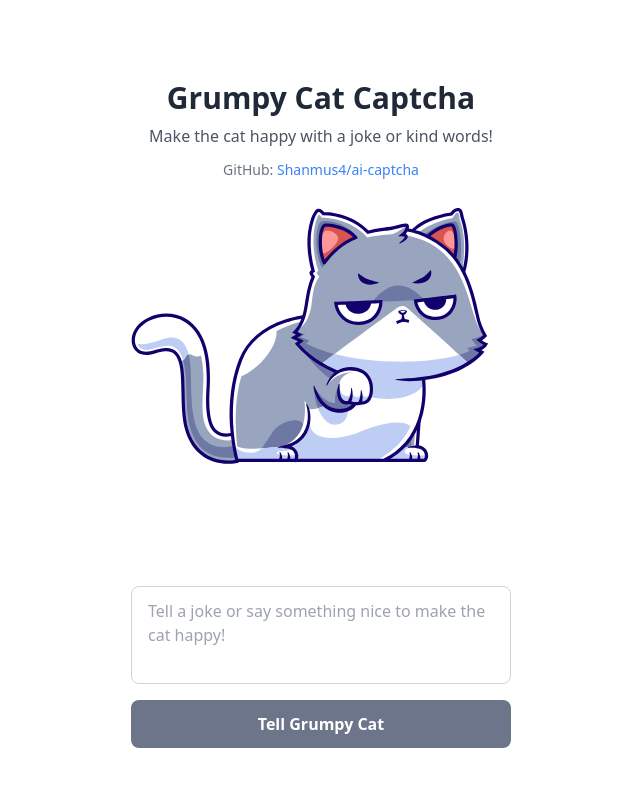
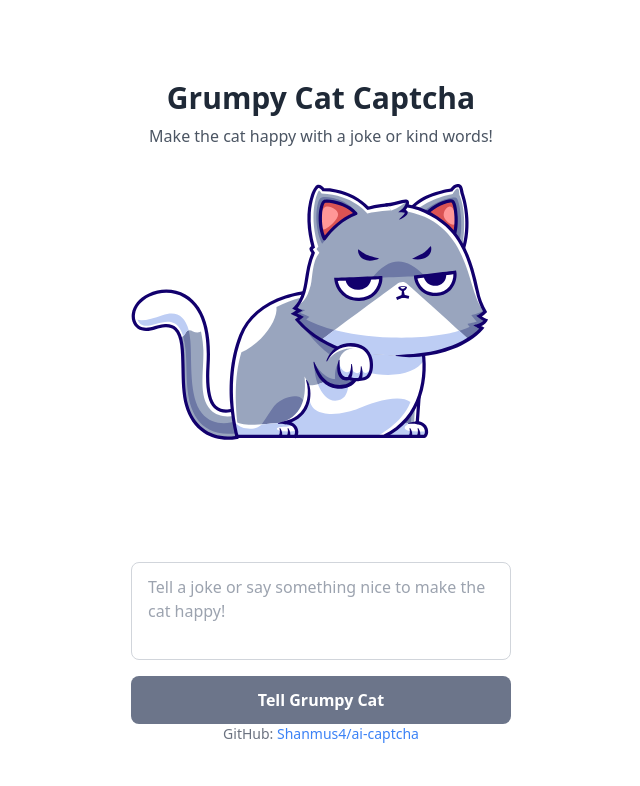
Before and after one commit to Shanmus4/ai-captcha, a React (Vite) app: page / in a window 1280 px wide. Shown: the top 786 px of the page, without its empty margins (319-959 px from the left). Built offline with nearby package versions, Linux system fonts and the light colour scheme; no server answers; the HTML template or start-up script is replaced by a standard one.

Commit message:
Refactor App component to reposition GitHub link for improved layout and readability.

```diff
--- a/src/App.tsx
+++ b/src/App.tsx
@@ -10,11 +10,11 @@ function App() {
                 <p className="text-center text-gray-600 mb-2">
                     Make the cat happy with a joke or kind words!
                 </p>
-                <p className="text-center text-gray-500 text-sm mt-1">
-                    GitHub: <a href="https://github.com/Shanmus4/ai-captcha" target="_blank" rel="noopener noreferrer" className="text-blue-500 hover:underline">Shanmus4/ai-captcha</a>
-                </p>
-            </div>
+                </div>
             <CaptchaInterface />
+            <p className="github-link text-center text-gray-500 text-sm">
+                GitHub: <a href="https://github.com/Shanmus4/ai-captcha" target="_blank" rel="noopener noreferrer" className="text-blue-500 hover:underline">Shanmus4/ai-captcha</a>
+            </p>
         </div>
     )
 }
```
